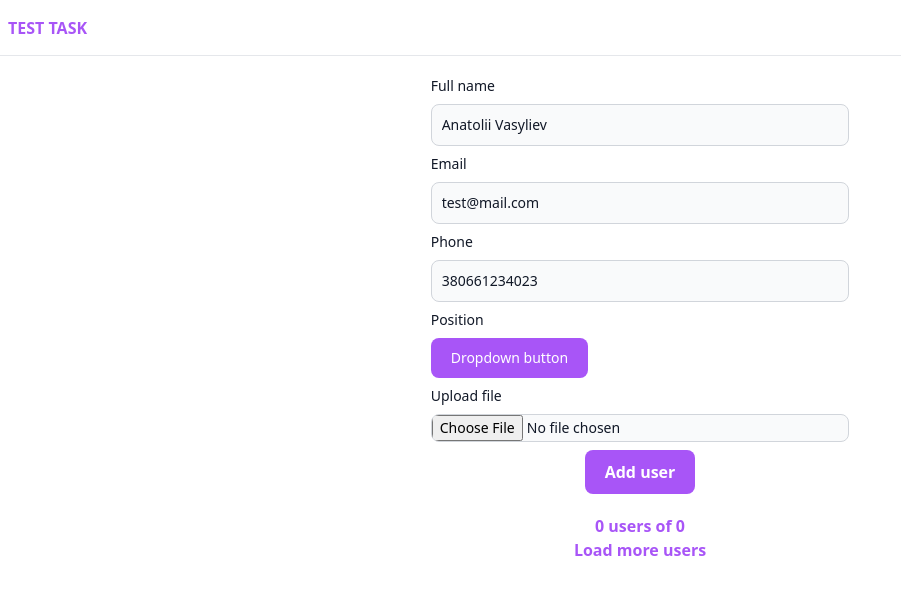
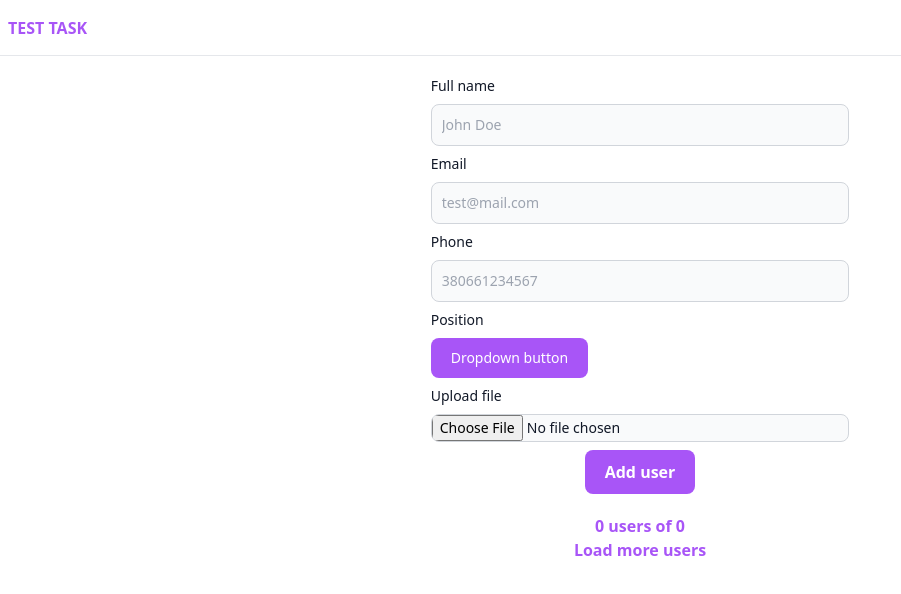
Before and after one commit to toliankir/temp_test, a website: page index.html in a window 1280 px wide. Shown: the whole page, without its empty margins (0-901 px from the left). Drawn offline with nearby package versions, Linux system fonts and the light colour scheme; files that its build step writes are made by us from their sources; no server answers.

Commit message:
Remove mock data

```diff
--- a/index.html
+++ b/index.html
@@ -143,11 +143,11 @@
       users: [],
       totalUsers: 0,
       userNextUrl: null,
-      position: 1,
+      position: null,
       files: [],
-      userName: 'Anatolii Vasyliev',
-      userEmail: 'test@mail.com',
-      userPhone: "380661234023",
+      userName: null,
+      userEmail: null,
+      userPhone: null,
       async addUser() {
         if (!this.userName || !this.userEmail || !this.userPhone || !this.position || this.files.length !== 1) {
           console.error("Fill all fields");
```
